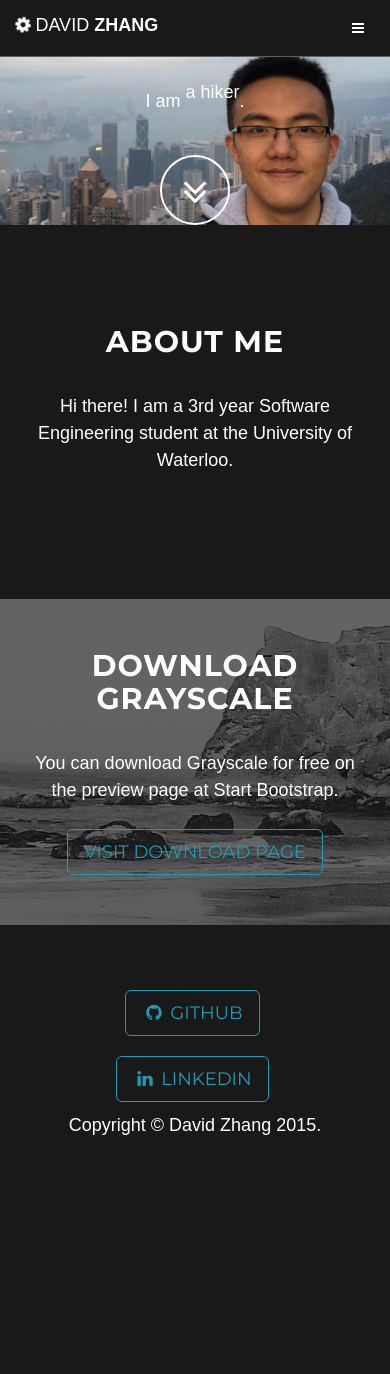
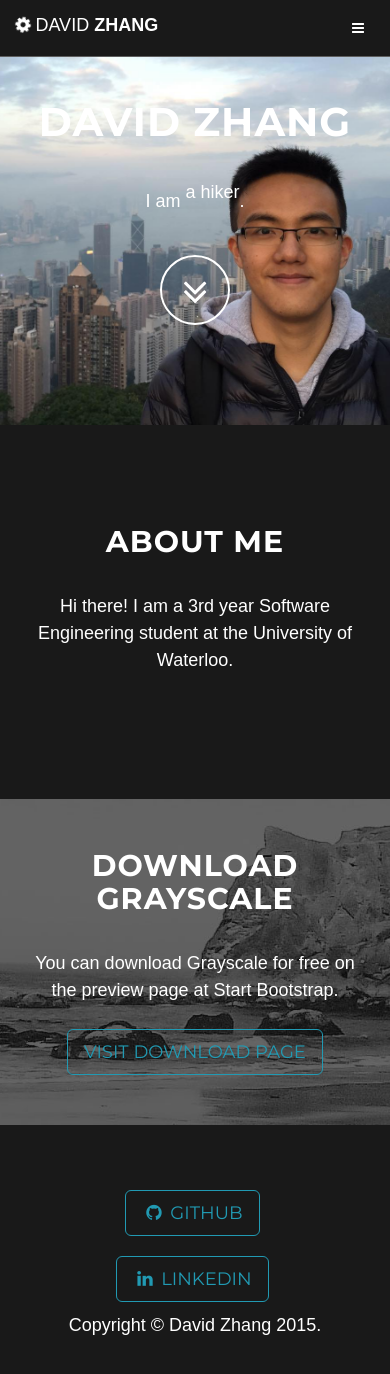
Before and after one commit to davidozhang/davidozhang.github.io, a Jekyll site: the page built from index.html, in a window 390 px wide and 1389 px high. Shown: the top 1374 px of the window. Built offline with Jekyll 4.4.1, drawn with Linux system fonts in a browser that asks for light colours.

Commit message:
Address mobile rendering issues

```diff
--- a/_includes/css/grayscale.css
+++ b/_includes/css/grayscale.css
@@ -134,6 +134,7 @@
     display: table;
     width: 100%;
     height: auto;
+    padding: 100px 0;
     text-align: center;
     color: #fff;
     background: url(/img/profile.jpg) no-repeat center center scroll;
```
